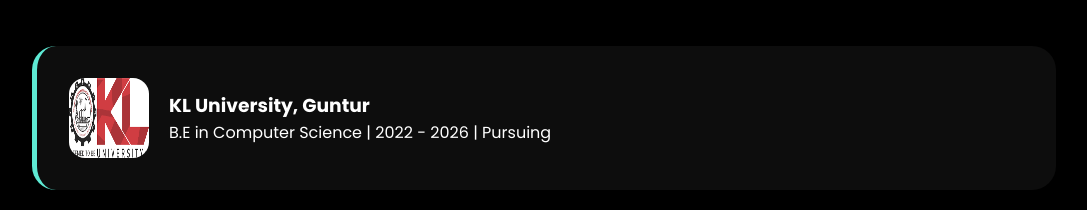
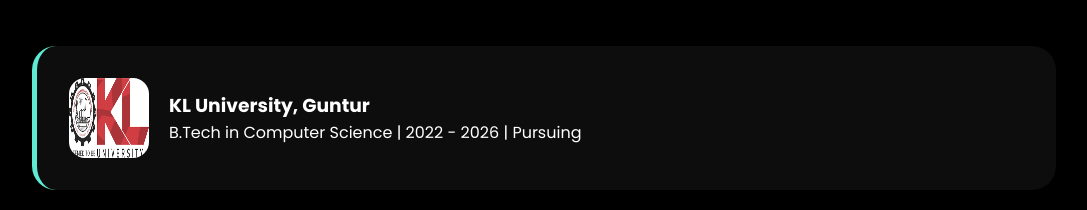
Before and after one commit to Venkat-gullapalli/Venkat, a React (Create React App) app: page / in a window 1280 px wide. Shown: the part 1880-2090 px from the top of the page, without its empty margins (96-1183 px from the left). Built offline with nearby package versions, Linux system fonts and the light colour scheme.

Commit message:
Change degree from B.E to B.Tech in education

```diff
--- a/src/App.js
+++ b/src/App.js
@@ -46,7 +46,7 @@
   ];
 
   const education = [
-    { img: klUniversityImage, school: "KL University, Guntur", degree: "B.E in Computer Science", year: "2022 - 2026 | Pursuing" },
+    { img: klUniversityImage, school: "KL University, Guntur", degree: "B.Tech in Computer Science", year: "2022 - 2026 | Pursuing" },
     { img: sriChaitanyaImage, school: "Sri Chaitanya Junior College", degree: "Higher Secondary | S.S.C", year: "2020 - 2022 | Completed" },
     { img: drGowthamImage, school: "Dr. K.K.R’s Gowtham School", degree: "10th | C.B.S.E", year: "2019 - 2020 | Completed" }
   ];
```
